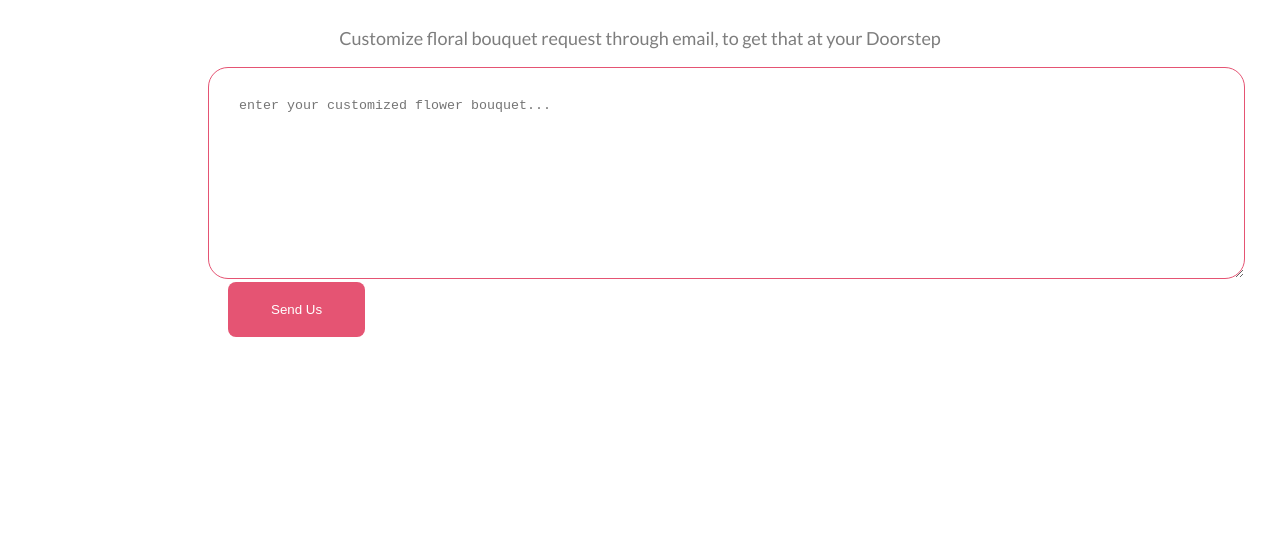
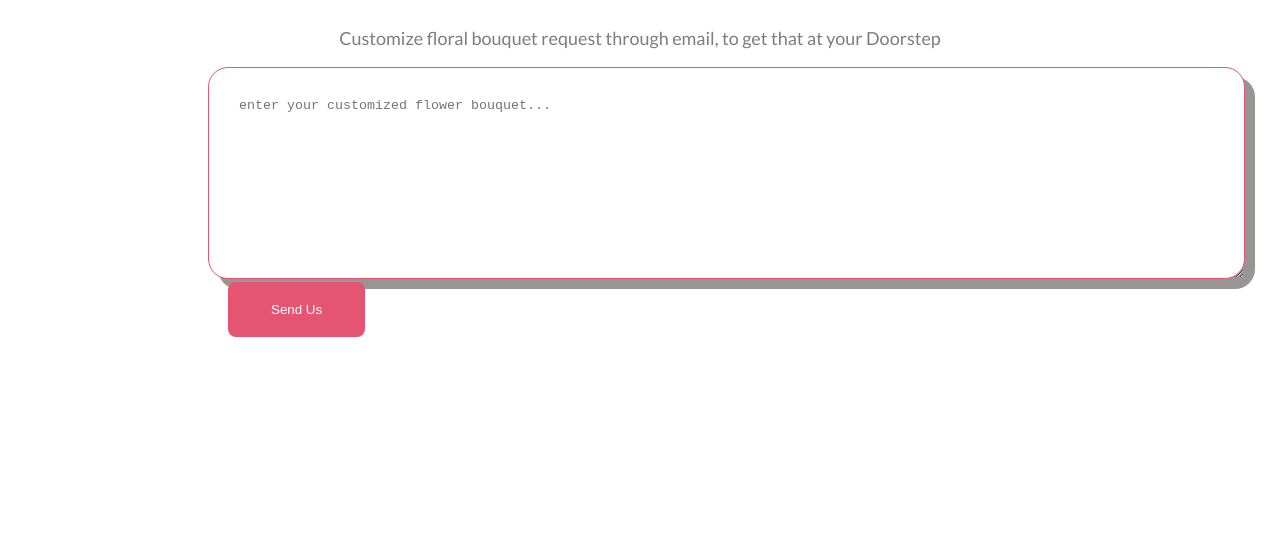
Before and after one commit to Musfirat/floralShop, a plain HTML site: page index.html in a window 1280 px wide. Shown: the part 3333-3867 px from the top of the page. Drawn offline with Linux system fonts and the light colour scheme.

Commit message:
box-shadow done

```diff
--- a/style/style.css
+++ b/style/style.css
@@ -219,6 +219,7 @@ footer{
 #req-order {
   border-radius: 20px;
   border: 1px solid #E55473;
+  box-shadow: 10px 10px #9a9595;
   background-color: #FFF;
   padding: 30px;
 }
```
Also changed, not shown: index.html (line endings or trailing spaces).
